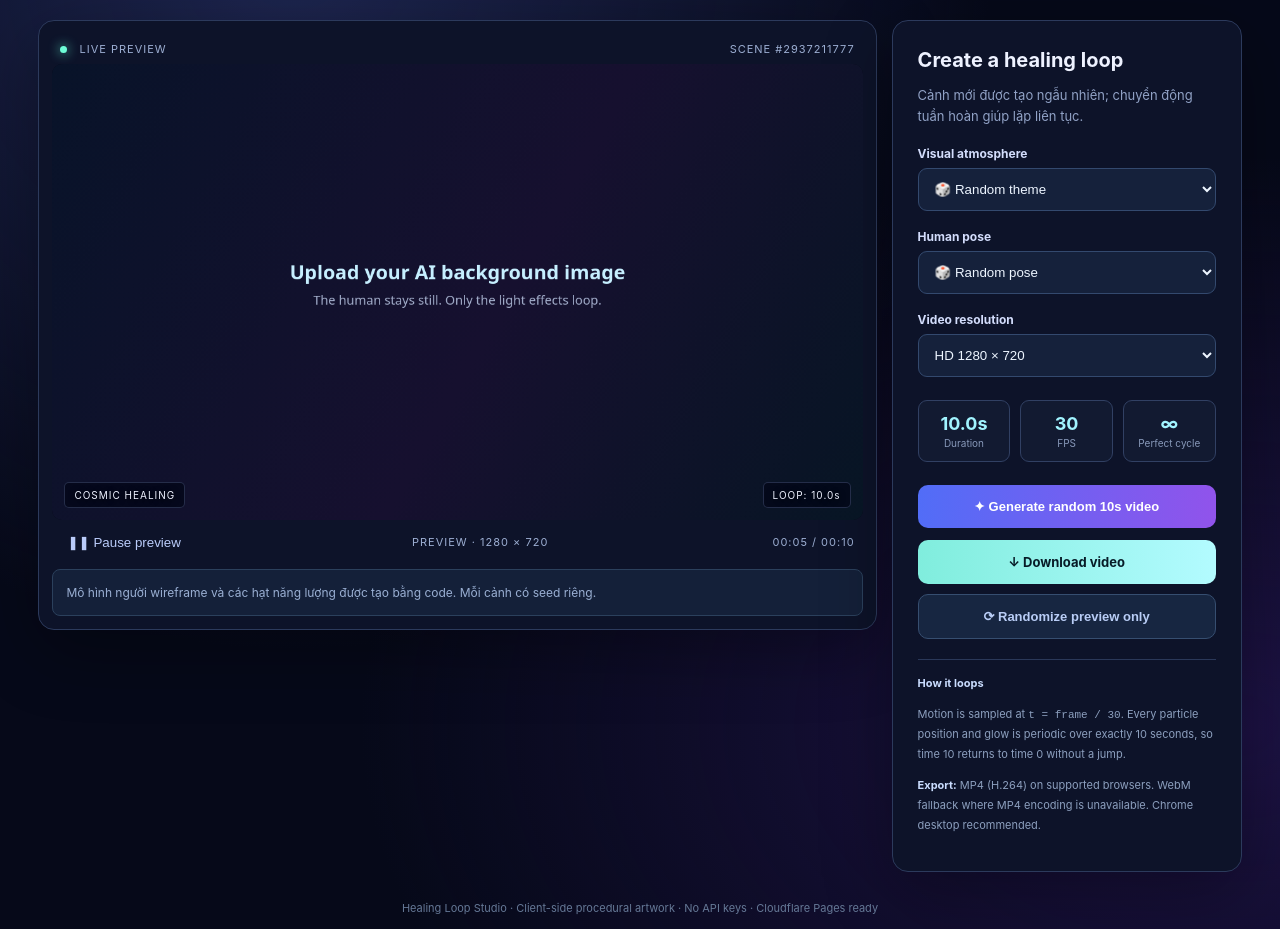
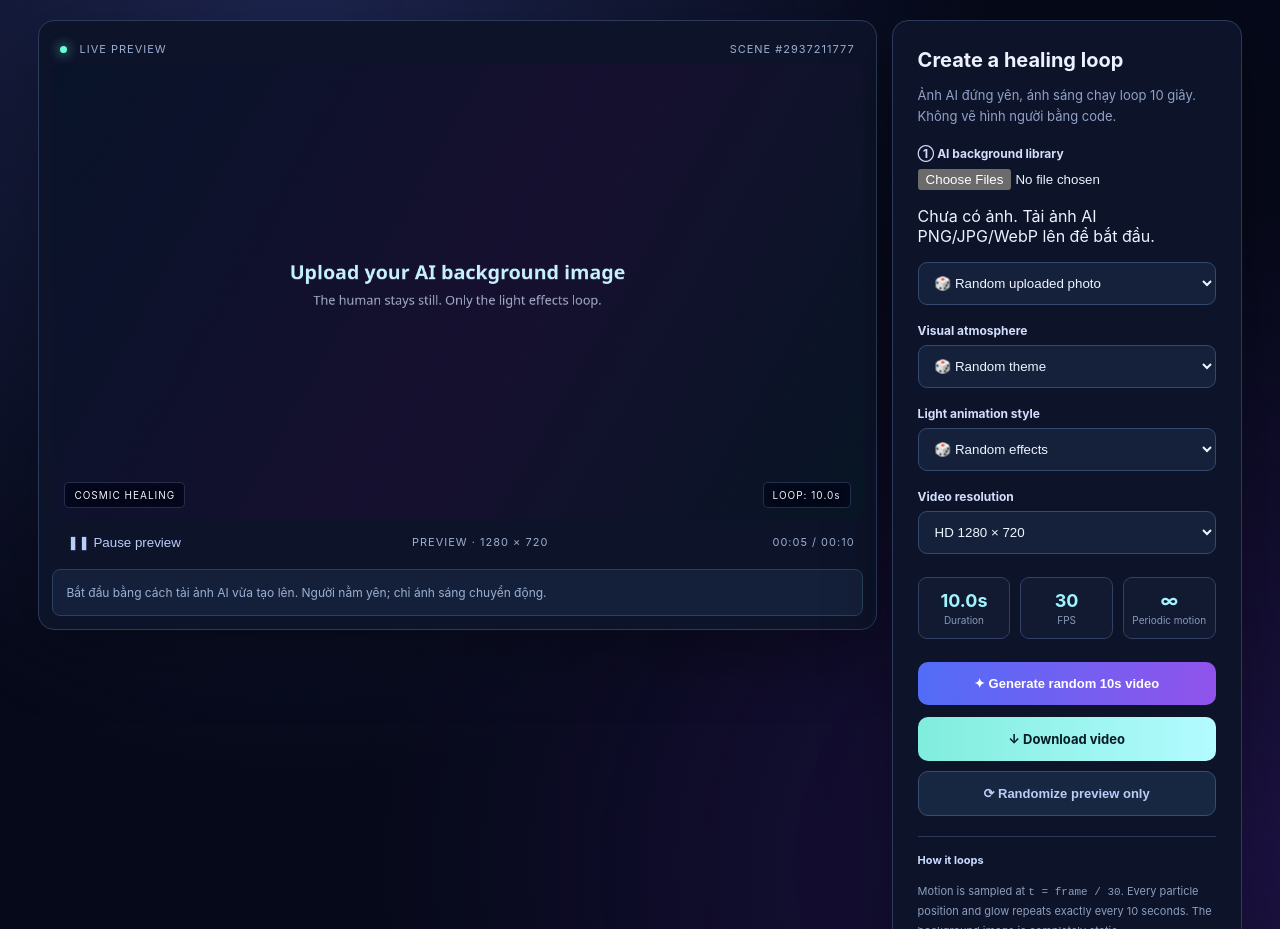
Before and after one commit to kevin4relocate/HealingLoopStudio, a website with bundled scripts: page index.html in a window 1280 px wide. Shown: the part 79-1008 px from the top of the page. Built offline with nearby package versions, Linux system fonts and the light colour scheme.

Commit message:
Add AI background upload and image library UI

```diff
--- a/index.html
+++ b/index.html
@@ -11,33 +11,34 @@
 <body>
 <div class="app">
   <header class="head">
-    <div class="brand"><div class="brand-icon">✺</div><div><h1>HEALING <span>LOOP</span> STUDIO</h1><p>Generative neon wireframe meditation</p></div></div>
+    <div class="brand"><div class="brand-icon">✺</div><div><h1>HEALING <span>LOOP</span> STUDIO</h1><p>AI artwork · seamless energy animation</p></div></div>
     <div class="head-tag"><span class="live"></span> Browser-powered · No server render</div>
   </header>
   <main class="layout">
     <section class="stage">
       <div class="topbar"><span><span class="live"></span> LIVE PREVIEW</span><span id="scene-id">SCENE #000000</span></div>
-      <div class="screen"><canvas id="art" width="1280" height="720" aria-label="Live animation showing a lying wireframe human surrounded by energy particles"></canvas><div class="screen-label"><span id="theme-chip">COSMIC HEALING</span> <span>LOOP: 10.0s</span></div></div>
+      <div class="screen"><canvas id="art" width="1280" height="720" aria-label="AI image with looping light effects"></canvas><div class="screen-label"><span id="theme-chip">COSMIC HEALING</span> <span>LOOP: 10.0s</span></div></div>
       <div class="under-stage"><button id="play" class="small">❚❚ Pause preview</button><span id="fps">PREVIEW · 1280 × 720</span><span class="phase" id="phase">00:00 / 00:10</span></div>
-      <div id="message" role="status" aria-live="polite">Mô hình người wireframe và các hạt năng lượng được tạo bằng code. Mỗi cảnh có seed riêng.</div>
+      <div id="message" role="status" aria-live="polite">Bắt đầu bằng cách tải ảnh AI vừa tạo lên. Người nằm yên; chỉ ánh sáng chuyển động.</div>
     </section>
     <aside class="settings">
-      <h2>Create a healing loop</h2><p class="sub">Cảnh mới được tạo ngẫu nhiên; chuyển động tuần hoàn giúp lặp liên tục.</p>
+      <h2>Create a healing loop</h2><p class="sub">Ảnh AI đứng yên, ánh sáng chạy loop 10 giây. Không vẽ hình người bằng code.</p>
+      <div class="upload-zone"><label for="photo-upload">① AI background library</label><input id="photo-upload" type="file" accept="image/png,image/jpeg,image/webp" multiple /><p id="photo-count">Chưa có ảnh. Tải ảnh AI PNG/JPG/WebP lên để bắt đầu.</p><select id="photo-select"><option value="random">🎲 Random uploaded photo</option></select></div>
       <label for="style">Visual atmosphere</label>
       <select id="style"><option value="random">🎲 Random theme</option><option value="cosmic">Cosmic Blue & Violet</option><option value="gold">Golden Aura</option><option value="chakra">Seven Chakra</option><option value="emerald">Emerald Dream</option><option value="rose">Rose Nebula</option></select>
-      <label for="pose">Human pose</label>
-      <select id="pose"><option value="random">🎲 Random pose</option><option value="rest">Side-lying · curled arms</option><option value="float">Floating · relaxed arms</option></select>
+      <label for="pose">Light animation style</label>
+      <select id="pose"><option value="random">🎲 Random effects</option><option value="dna">DNA sparkles</option><option value="stream">Flowing energy</option><option value="aura">Gentle aura</option></select>
       <label for="res">Video resolution</label>
       <select id="res"><option value="1280">HD 1280 × 720</option><option value="1920">Full HD 1920 × 1080 (slower)</option></select>
-      <div class="facts"><span><b>10.0s</b><small>Duration</small></span><span><b>30</b><small>FPS</small></span><span><b>∞</b><small>Perfect cycle</small></span></div>
+      <div class="facts"><span><b>10.0s</b><small>Duration</small></span><span><b>30</b><small>FPS</small></span><span><b>∞</b><small>Periodic motion</small></span></div>
       <button id="generate" class="primary">✦ Generate random 10s video</button>
       <div class="progress-wrap" id="progress-wrap" hidden><div class="progress-head"><span id="progress-title">Rendering video</span><b id="progress-pct">0%</b></div><div class="progress"><div id="progress-bar"></div></div><p id="progress-description">Khởi tạo bộ mã hóa...</p></div>
       <a id="download" class="download" href="#" hidden>↓ Download video</a>
       <button id="random-preview" class="secondary">⟳ Randomize preview only</button>
-      <div class="tips"><strong>How it loops</strong><p>Motion is sampled at <code>t = frame / 30</code>. Every particle position and glow is periodic over exactly 10 seconds, so time 10 returns to time 0 without a jump.</p><p><strong>Export:</strong> MP4 (H.264) on supported browsers. WebM fallback where MP4 encoding is unavailable. Chrome desktop recommended.</p></div>
+      <div class="tips"><strong>How it loops</strong><p>Motion is sampled at <code>t = frame / 30</code>. Every particle position and glow repeats exactly every 10 seconds. The background image is completely static.</p><p><strong>Export:</strong> MP4 (H.264) on supported browsers. WebM fallback where MP4 encoding is unavailable. Chrome desktop recommended.</p></div>
     </aside>
   </main>
-  <footer>Healing Loop Studio · Client-side procedural artwork · No API keys · Cloudflare Pages ready</footer>
+  <footer>Healing Loop Studio · AI photo + periodic light overlays · No API keys · Cloudflare Pages ready</footer>
 </div>
 <script type="module" src="./src/main.js"></script>
 </body></html>
```
